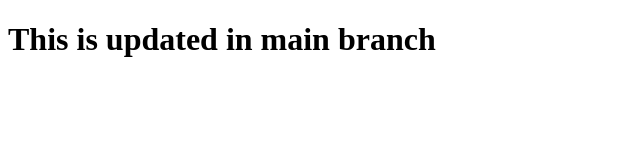
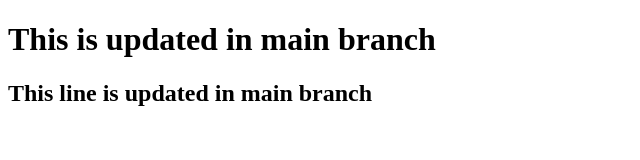
Before and after one commit to VijayKrishnaY07/PullRequest, a plain HTML site: page index.html in a window 1280 px wide. Shown: the whole page, without its empty margins (0-640 px from the left). Drawn offline with Linux system fonts and the light colour scheme.

Commit message:
Third commit in main branch

```diff
--- a/index.html
+++ b/index.html
@@ -7,5 +7,6 @@
   </head>
   <body>
     <h1>This is updated in main branch</h1>
+    <h2>This line is updated in main branch</h2>
   </body>
 </html>
```
